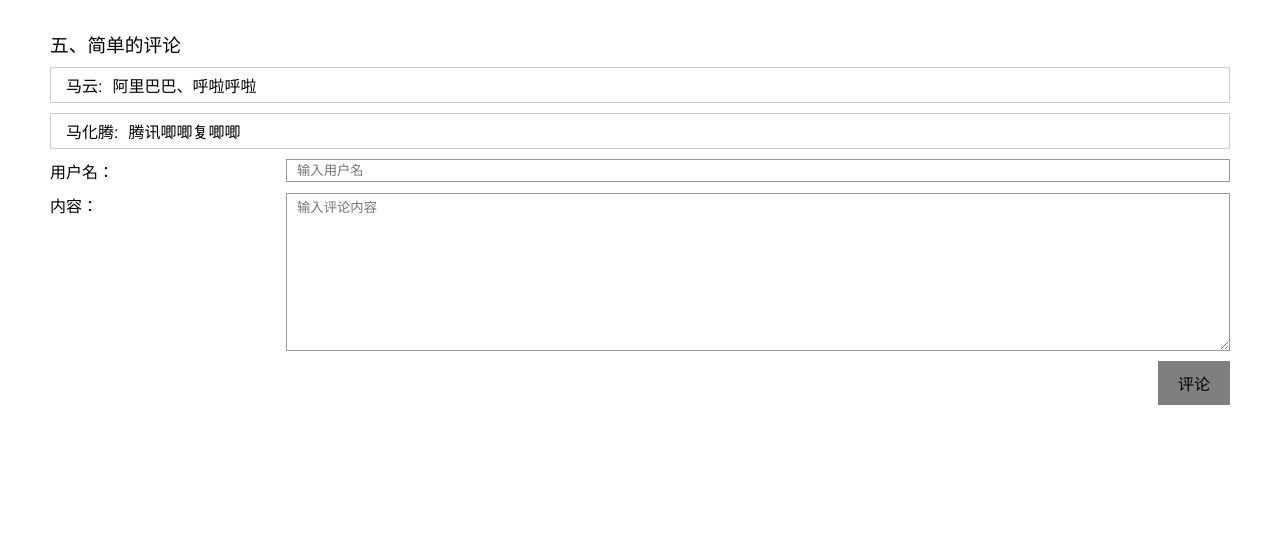
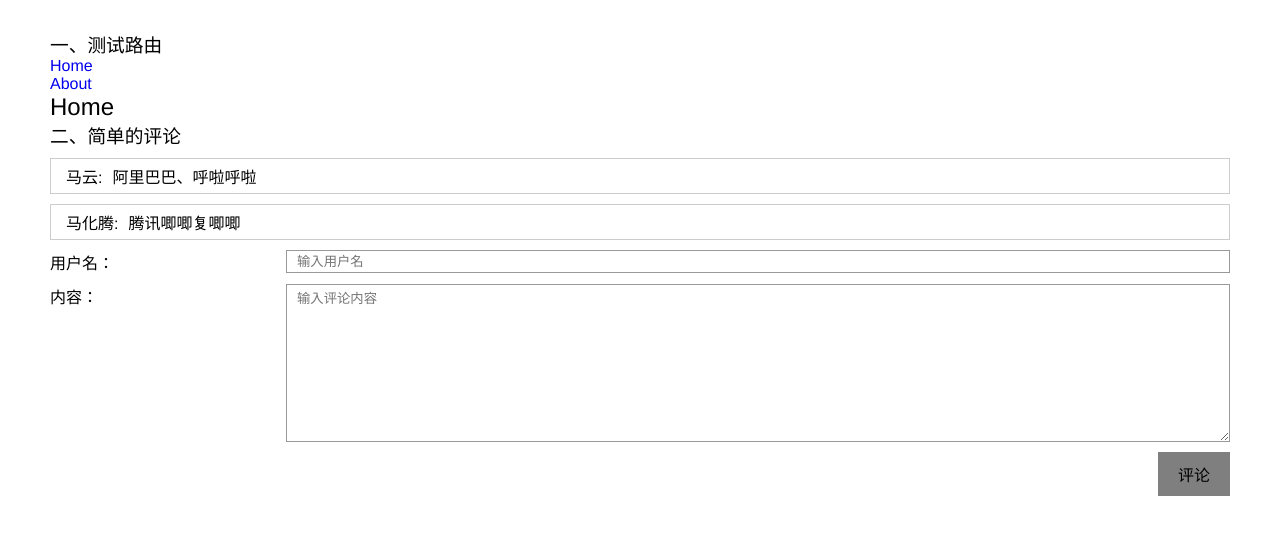
Before and after one commit to ZWLTZ/react-todo, a React app: page / in a window 1280 px wide. Shown: the top 534 px of the page. Built offline with nearby package versions, Linux system fonts and the light colour scheme; no server answers.

Commit message:
add react-router-dom for react-router

```diff
--- a/package.json
+++ b/package.json
@@ -20,7 +20,8 @@
   "homepage": "https://github.com/ZWLTZ/react-admin.git",
   "dependencies": {
     "react": "^15.6.1",
-    "react-dom": "^15.6.1"
+    "react-dom": "^15.6.1",
+    "react-router-dom": "^4.3.1"
   },
   "devDependencies": {
     "babel-core": "^6.26.0",
--- a/src/components/App.js
+++ b/src/components/App.js
@@ -17,14 +17,20 @@
  * 4、redux
  */
 
-// 五、评论
+// 一、测试路由
+import HomeRouter from "./Router.jsx"
+
+// 、简单的评论
 import Comments from "./Comments.jsx"
+
 
 class App extends Component {
 	render() {
 		return (
 			<div className="App">
-				<h3 className = "index-title">五、简单的评论</h3>
+				<h3 className = "router-title">一、测试路由</h3>
+				<HomeRouter />
+				<h3 className = "index-title">二、简单的评论</h3>
 				<Comments />
 			</div>
 		);
--- /dev/null
+++ b/src/components/Router.jsx
@@ -0,0 +1,38 @@
+import React from 'react'
+
+import {
+  BrowserRouter as Router,
+  Route,
+  Link
+} from 'react-router-dom'
+
+const Home = () => (
+  <div>
+    <h2>Home</h2>
+  </div>
+)
+
+const About = () => (
+  <div>
+    <h2>About</h2>
+  </div>
+)
+
+const HomeRouter = () => (
+    <Router>
+        <div>
+            <ul>
+                <li><Link to="/">Home</Link></li>
+                <li><Link to="/about">About</Link></li>
+                {/* <li><Link to="/topics">Topics</Link></li> */}
+            </ul>
+
+            <hr/>
+
+            <Route exact path="/" component={Home}/>
+            <Route path="/about" component={About}/>
+            {/* <Route path="/topics" component={Topics}/> */}
+        </div>
+    </Router>
+  )
+  export default HomeRouter
```
Also changed, not shown: 1 other file (tests, documents, lock files or other folders).
